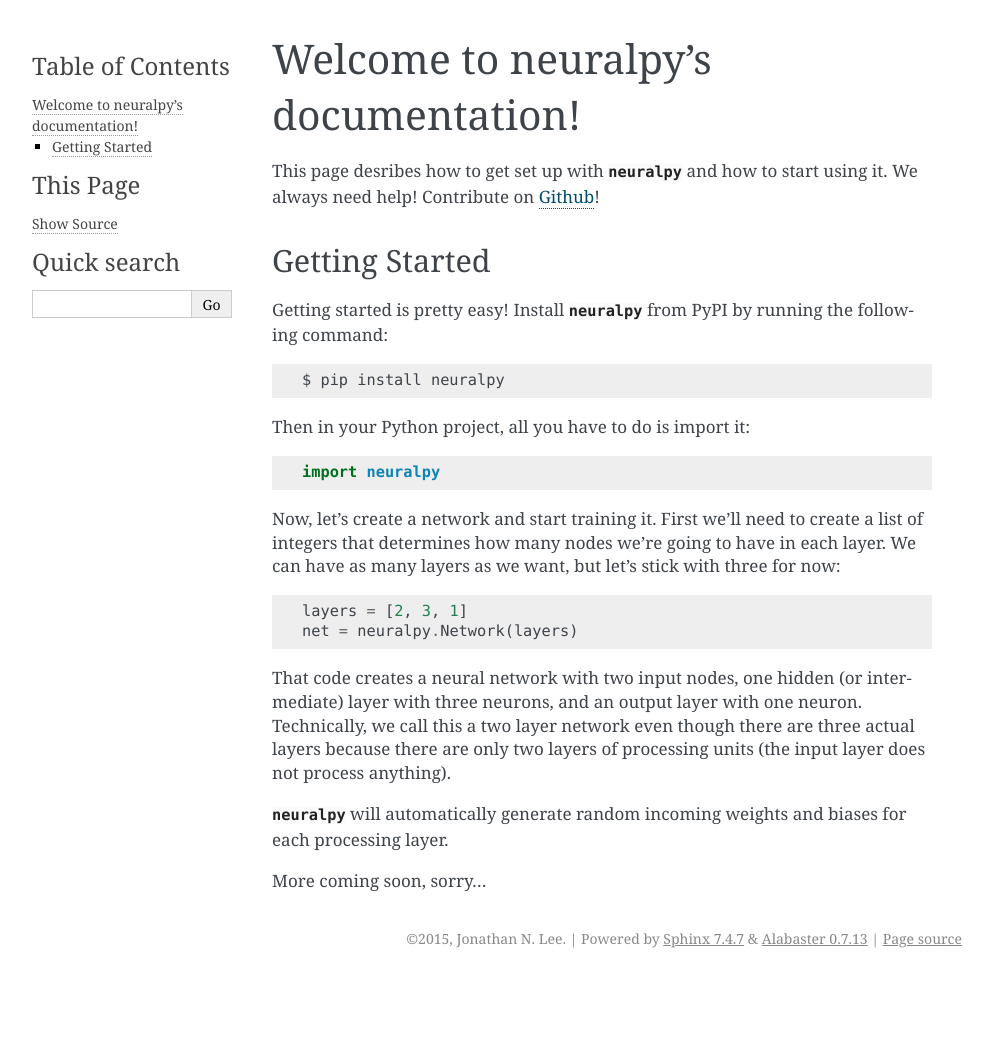
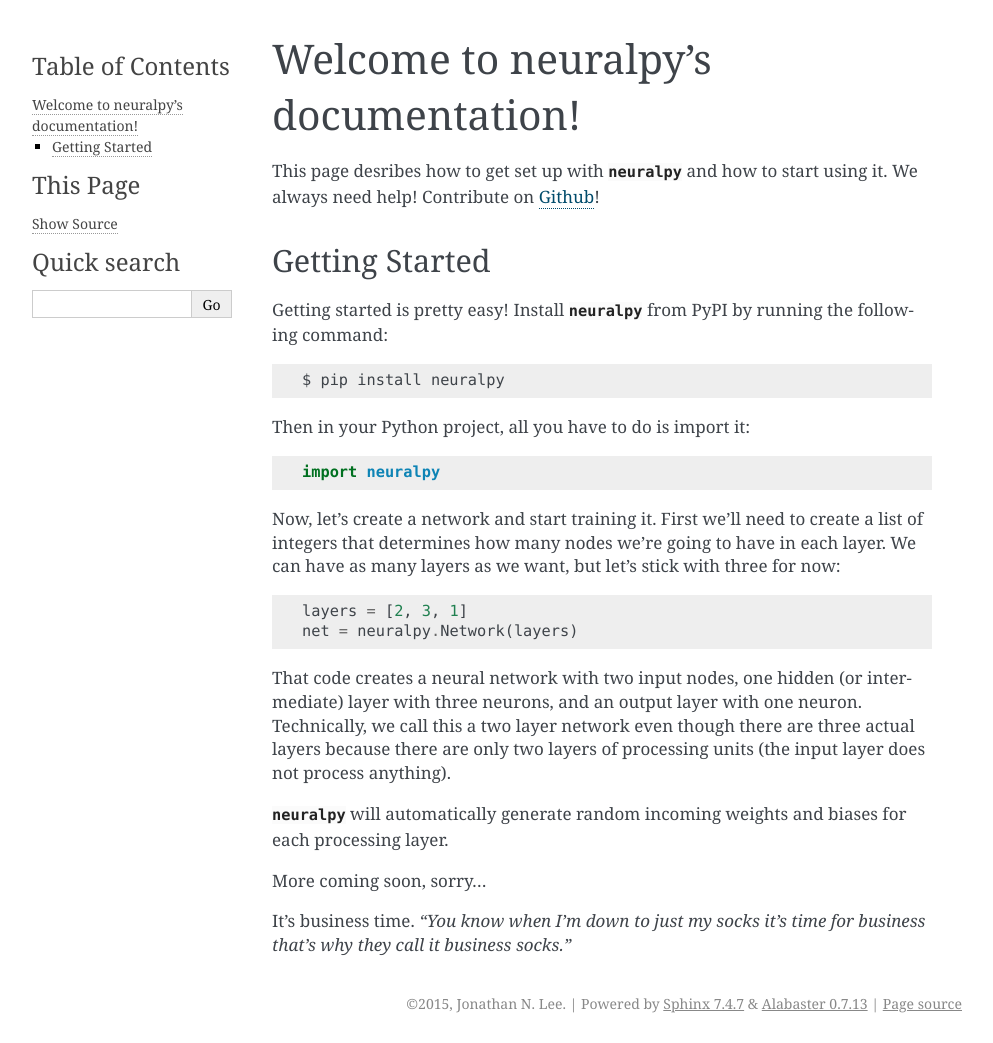
Before and after one commit to jon--lee/neuralpy, a Sphinx documentation site: the page built from doc/source/index.rst, in a window 1280 px wide. Shown: the whole page, without its empty margins (148-1141 px from the left). Built offline with Sphinx 7.4.7, drawn with Linux system fonts in a browser that asks for light colours; before the commit the page ends 978 px from its top, so only the background shows below that.

Commit message:
update doucmentation and create unit tests

```diff
--- a/doc/source/index.rst
+++ b/doc/source/index.rst
@@ -32,3 +32,5 @@ That code creates a neural network with two input nodes, one hidden (or intermed
 |neuralpy| will automatically generate random incoming weights and biases for each processing layer.
 
 More coming soon, sorry...
+
+It's business time. *"You know when I'm down to just my socks it's time for business that's why they call it business socks."*
```
Also changed, not shown: 5 other files.
